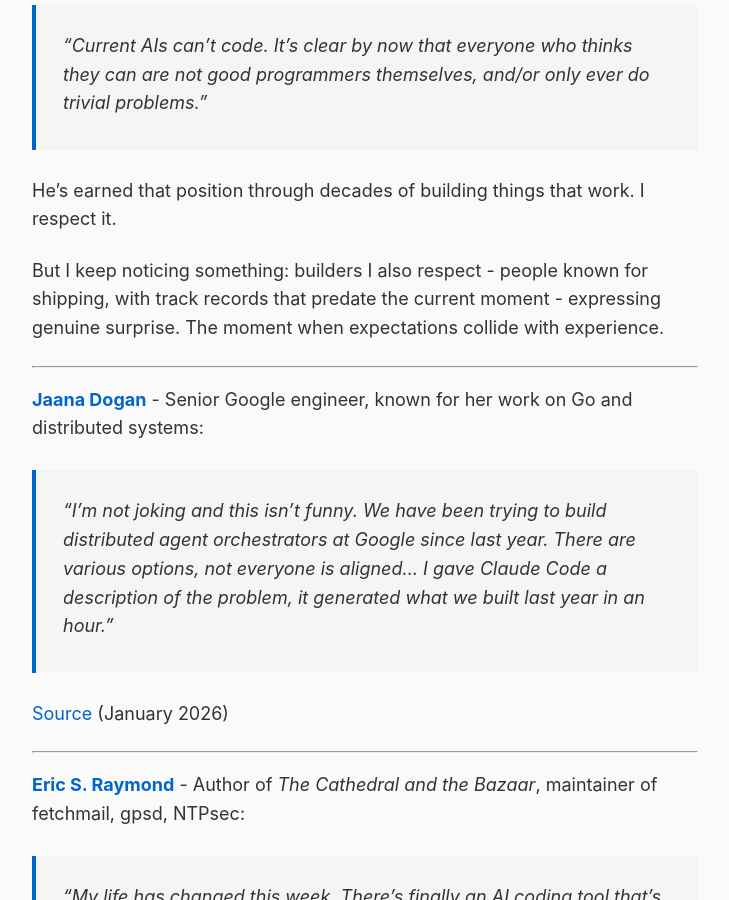
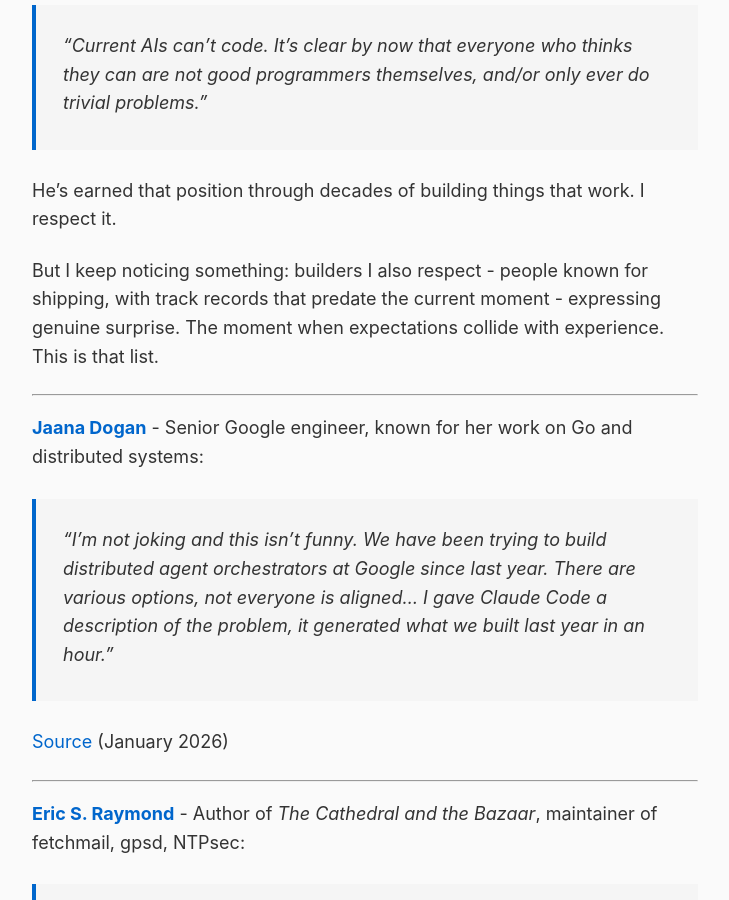
Before and after one commit to rob137/rob137.github.io, a Jekyll site: the page built from _posts/2026-01-02-the-witnesses.md, in a window 1280 px wide and 900 px high, scrolled down 303 px. Shown: the whole window, without its empty margins (275-1004 px from the left). Built offline with Jekyll 4.4.1, drawn with Linux system fonts in a browser that asks for light colours.

Commit message:
Fold list reference into paragraph
Less dramatic, same meaning

🤖 Generated with [Claude Code](https://claude.com/claude-code)

Co-Authored-By: Claude Opus 4.5 <noreply@anthropic.com>

```diff
--- a/_posts/2026-01-02-the-witnesses.md
+++ b/_posts/2026-01-02-the-witnesses.md
@@ -12,7 +12,7 @@ excerpt: "A running list of respected programmers - people with Wikipedia pages
 
 He's earned that position through decades of building things that work. I respect it.
 
-But I keep noticing something: builders I also respect - people known for shipping, with track records that predate the current moment - expressing genuine surprise. The moment when expectations collide with experience.
+But I keep noticing something: builders I also respect - people known for shipping, with track records that predate the current moment - expressing genuine surprise. The moment when expectations collide with experience. This is that list.
 
 ---
 
```
